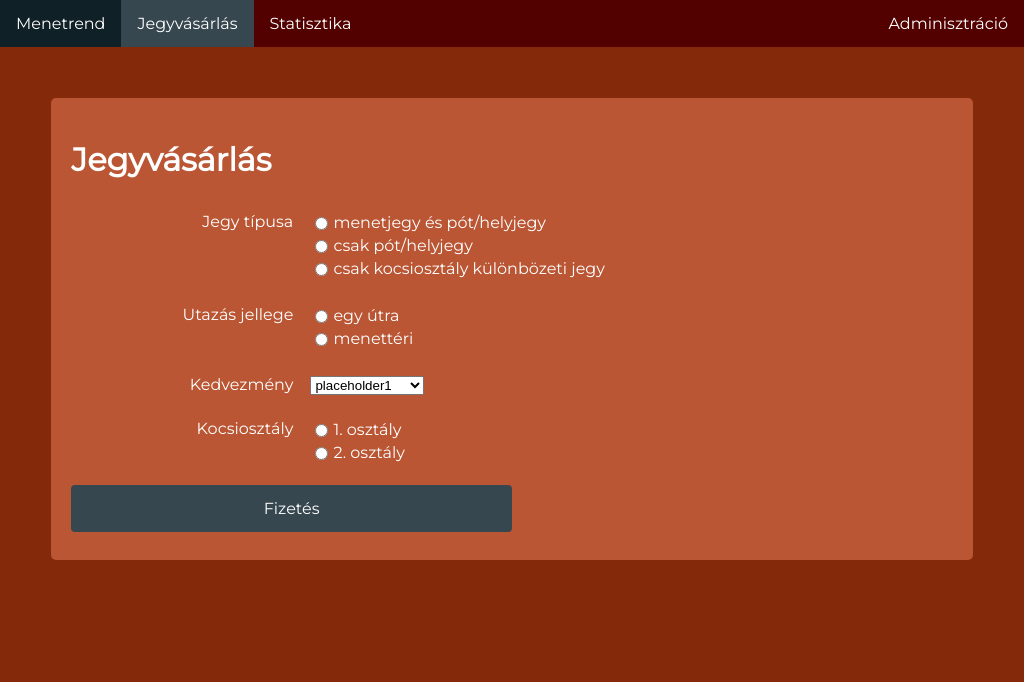
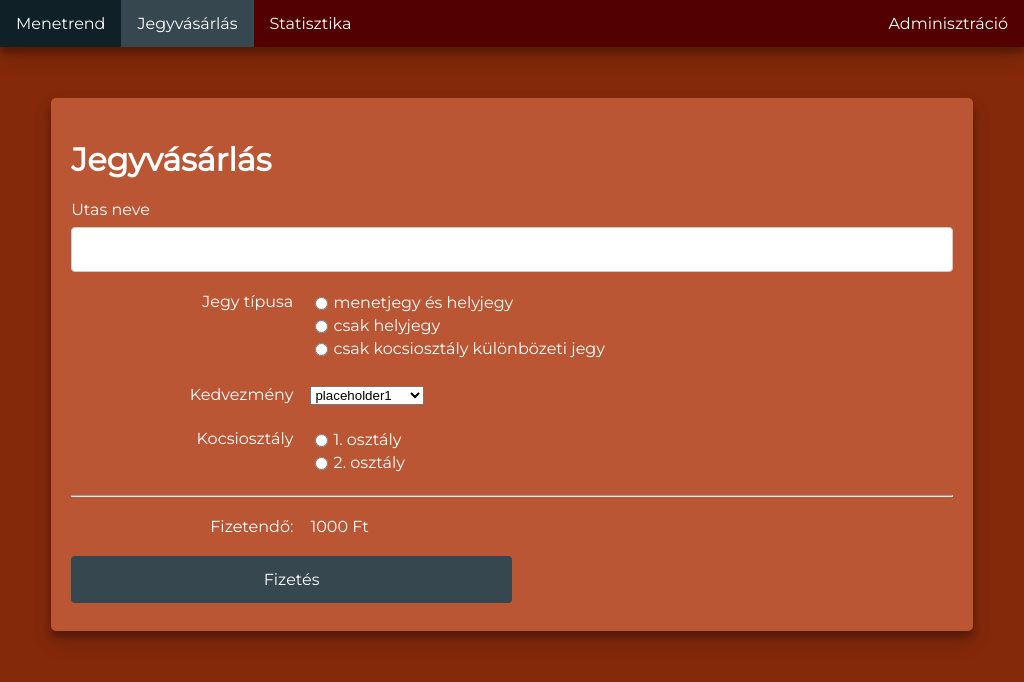
Before and after one commit to Skeukry/adatb2, an Electron app: page client/html/index.html in a window 1024 px wide. Both pictures are taken after a click on the link "Jegyvásárlás". Drawn offline with Linux system fonts and the light colour scheme; a web font is replaced by a local one.

Commit message:
Adjust GUI

```diff
--- a/client/css/index.css
+++ b/client/css/index.css
@@ -46,6 +46,7 @@ input{
     padding: 0;
     overflow: hidden;
     background-color: var(--primary-dark);
+    box-shadow: 0 10px 20px rgba(0,0,0,0.19), 0 6px 6px rgba(0,0,0,0.23);
 }
 
 #nav li{
--- a/client/css/payment.css
+++ b/client/css/payment.css
@@ -2,10 +2,6 @@ p{
     margin: 0;
     padding: 0;
 }
-
-/*hr{
-    width: 100%;
-}*/
 
 input[type=radio]{
     vertical-align: middle;
@@ -27,10 +23,21 @@ input[type=submit]:hover{
     background-color: var(--secondary-dark);
 }
 
+input[type=text]{
+    width: 100%;
+    padding: 12px 20px;
+    margin: 8px 0;
+    display: inline-block;
+    border: 1px solid #CCCCCC;
+    border-radius: 4px;
+    box-sizing: border-box;
+}
+
 #section{
     border-radius: 5px;
     background-color: var(--primary-light);
     padding: 20px;
+    box-shadow: 0 10px 20px rgba(0,0,0,0.19), 0 6px 6px rgba(0,0,0,0.23);
 }
 
 .flex{
--- a/client/css/schedule.css
+++ b/client/css/schedule.css
@@ -28,3 +28,7 @@ input[type=submit]{
 input[type=submit]:hover{
     background-color: var(--secondary-dark);
 }
+
+#section{
+    box-shadow: 0 10px 20px rgba(0,0,0,0.19), 0 6px 6px rgba(0,0,0,0.23);
+}
--- a/client/html/payment.html
+++ b/client/html/payment.html
@@ -1,34 +1,27 @@
 <h1>Jegyvásárlás</h1>
 
 <form>
+    <label>Utas neve<input type="text" name="passenger_name" required></label><br>
     <div class="flex">
         <div class="flex_row">
             <div class="flex_row-left">
                 <p>Jegy típusa</p>
             </div>
             <div class="flex_row-right">
-                <label><input type="radio" name="ticket_type" value="1">menetjegy és pót/helyjegy</label><br>
-                <label><input type="radio" name="ticket_type" value="2">csak pót/helyjegy</label><br>
-                <label><input type="radio" name="ticket_type" value="3">csak kocsiosztály különbözeti jegy</label><br>
+                <label><input type="radio" name="ticket_type" value="1" required>menetjegy és helyjegy</label><br>
+                <label><input type="radio" name="ticket_type" value="2" required>csak helyjegy</label><br>
+
+                <!--TODO check if we need this-->
+                <label><input type="radio" name="ticket_type" value="3" required>csak kocsiosztály különbözeti jegy</label><br>
+
             </div>
         </div>
-        <!--<hr>-->
-        <div class="flex_row">
-            <div class="flex_row-left">
-                <p>Utazás jellege</p>
-            </div>
-            <div class="flex_row-right">
-                <label><input type="radio" name="travel" value="one_way">egy útra</label><br>
-                <label><input type="radio" name="travel" value="return">menettéri</label><br>
-            </div>
-        </div>
-        <!--<hr>-->
         <div class="flex_row">
             <div class="flex_row-left">
                 <p>Kedvezmény</p>
             </div>
             <div class="flex_row-right">
-                <select title="Válassz egyet!">
+                <select title="Válassz egyet!" required>
                     <!--TODO add DB output here as options-->
                     <optgroup label="placeholder0">
                         <option value="a">placeholder1</option>
@@ -38,14 +31,25 @@
                 </select>
             </div>
         </div>
-        <!--<hr>-->
         <div class="flex_row">
             <div class="flex_row-left">
                 <p>Kocsiosztály</p>
             </div>
             <div class="flex_row-right">
-                <label><input type="radio" name="carriage_class" value="1">1. osztály</label><br>
-                <label><input type="radio" name="carriage_class" value="2">2. osztály</label><br>
+                <label><input type="radio" name="carriage_class" value="1" required>1. osztály</label><br>
+                <label><input type="radio" name="carriage_class" value="2" required>2. osztály</label><br>
+            </div>
+        </div>
+    </div>
+    <hr>
+    <div class="flex">
+        <div class="flex_row">
+            <div class="flex_row-left">
+                <p>Fizetendő:</p>
+            </div>
+            <div class="flex_row-right">
+                <!--TODO add DB output here as the amount to be paid-->
+                <p>1000 Ft</p>
             </div>
         </div>
     </div>
--- a/client/html/schedule.html
+++ b/client/html/schedule.html
@@ -1,8 +1,8 @@
 <h1>Járat kereső</h1>
 
 <form>
-    <label>Honnan: <input type="text" name="start"></label><br>
-    <label>Hová: <input type="text" name="destination"></label><br>
-    <label>Mikor: <input id="date" type="date"></label><br>
+    <label>Honnan<input type="text" name="start" required></label><br>
+    <label>Hová<input type="text" name="destination" required></label><br>
+    <label>Mikor <input id="date" type="date" required></label><br>
     <input value="Keres" type="submit" onclick="sendUpdate(event)">
 </form>
--- a/client/js/index.js
+++ b/client/js/index.js
@@ -45,8 +45,14 @@ function sendUpdate(e){
 }
 
 function setMinDate(){
-    const today = new Date().toISOString().substr(0, 10);
+    let today = new Date();
+    const offset = today.getTimezoneOffset()/-60;
+
+    today.setHours(today.getHours() + offset);
+    today = today.toISOString().substr(0, 10);
+
     const date = document.querySelector("#date");
+
     if (date != null){          // when html contains date element
         date.min = today;
         date.value = today;
--- a/package.json
+++ b/package.json
@@ -1,7 +1,7 @@
 {
     "name": "TrainGod",
     "description": "Railway management system",
-    "version": "1.3.0",
+    "version": "1.3.1",
     "contributors": [
         "Ferenc Kálmán",
         "Gábor Timár"
```
Also changed, not shown: client/html/admin.html (+1 -0 lines), client/html/statistics.html (+1 -0 lines), 1 other file.
